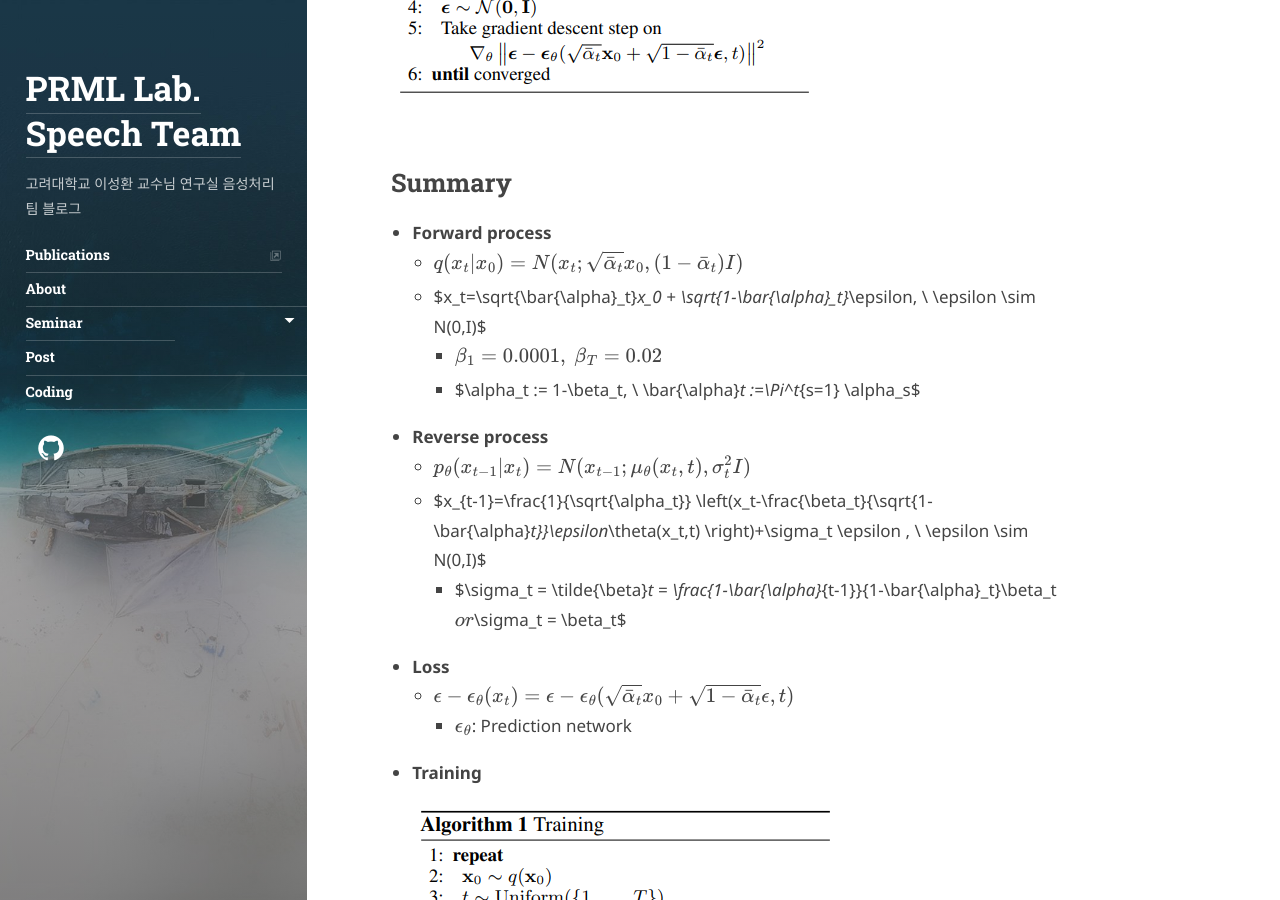
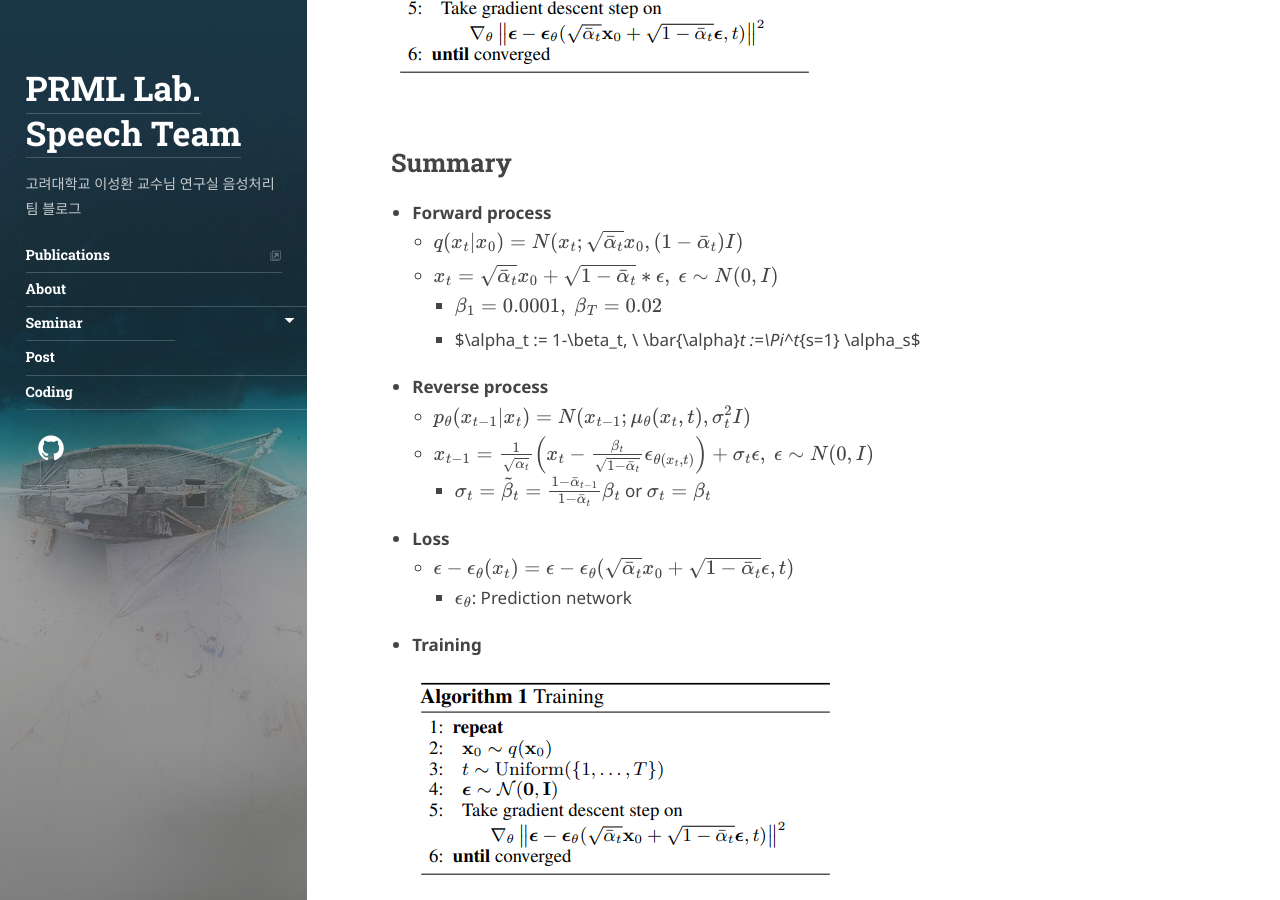
Before and after one commit to speech-team-korea/speech-team-korea.github.io, a Jekyll site: the page built from _posts/generative-model/2023-12-07-DDPM.md, in a window 1280 px wide and 900 px high, scrolled down 11504 px. Built offline with Jekyll 4.4.1, drawn with Linux system fonts in a browser that asks for light colours; some web fonts are replaced; comment, search, counter and statistics services are not loaded; some of the changed text lies outside the part shown.

Commit message:
1207_DDPM_수식수정

```diff
--- a/_posts/generative-model/2023-12-07-DDPM.md
+++ b/_posts/generative-model/2023-12-07-DDPM.md
@@ -262,7 +262,7 @@ $$
 L_{t-1}=\mathbb{E}_q\left[\frac{1}{2\sigma^2_t} \|\|\tilde{\mu}_t(x_t,x_0)-\mu_\theta(x_t,t)\|\|^2 \right] +C
 $$
 
-그리고 Forward process를 설명하면서 $x_0$에서 한 번에 $x_t$를 샘플링할 수 있는 두 변수 사이의 관계식을 알아냈습니다.$( x_t=\sqrt{\bar{\alpha}_t}*x_0 + \sqrt{1-\bar{\alpha}_t}*\epsilon)$ 이 관계식을 이용해서 $x_0$를 $x_t$에 대해 표현하면 아래와 같습니다.
+그리고 Forward process를 설명하면서 $x_0$에서 한 번에 $x_t$를 샘플링할 수 있는 두 변수 사이의 관계식을 알아냈습니다.$(x_t=\sqrt{\bar{\alpha}_t}*x_0 + \sqrt{1-\bar{\alpha}_t}*\epsilon)$ 이 관계식을 이용해서 $x_0$를 $x_t$에 대해 표현하면 아래와 같습니다.
 
 $$
 L_{t-1} - C
@@ -278,7 +278,7 @@ $$
 =\mathbb{E}_{x_0,\epsilon}\left[\frac{1}{2\sigma^2_t} \left\|\left\|\frac{1}{\sqrt{\alpha_t}} \left(x_t(x_0,\epsilon)-\frac{\beta_t}{\sqrt{1-\bar{\alpha}_t}}\epsilon \right)-\mu_\theta(x_t(x_0,\epsilon),t) \right\|\right\|^2 \right]
 $$
 
-위의 식을 보면 $**\mu_\theta$는 학습과정동안 인풋으로 주어진 $x_t$에 대해서 $\frac{1}{\sqrt{\alpha_t}} \left(x_t-\frac{\beta_t}{\sqrt{1-\bar{\alpha}_t}}\epsilon \right)$를 예측**하면 Loss를 감소시킬수 있게 됩니다. 이를 다시 Parameterization 해보면,
+위의 식을 보면 $\mu_\theta$는 **학습과정동안 인풋으로 주어진 $x_t$에 대해서 $\frac{1}{\sqrt{\alpha_t}} \left(x_t-\frac{\beta_t}{\sqrt{1-\bar{\alpha}_t}}\epsilon \right)$를 예측**하면 Loss를 감소시킬수 있게 됩니다. 이를 다시 Parameterization 해보면,
 
 $$
 \mu_\theta(x_t,t) = \tilde{\mu}_t \left(x_t,\frac{1}{\sqrt{\bar{\alpha}_t}}(x_t-\sqrt{1-\bar{\alpha}}\epsilon_\theta(x_t)) \right)
@@ -298,7 +298,7 @@ $$
 = \ \mathbb{E}_{x_{0},\epsilon} \left[\frac{\beta^2_t}{2\sigma^2_t\alpha_t(1-\bar{\alpha}_t)} \left\|\left\| \epsilon - \epsilon_\theta(x_t,t)\right\|\right\|^2 \right]
 $$
 
-요약해보면 Reverse process를 위해서 $p_\theta(x_{t-1}\|x_t)$의 분산$\Sigma_\theta(x_t,t) =\sigma^2_tI$로 고정하고, 평균인 $\mu_\theta(x_t,t)$은 어떠한 형태로 학습할지 고를 수 있습니다. 하나는 $\tilde{\mu}_t$를 예측하는 방법과, 또 다른 방법은 $\epsilon$을 예측하는 방법입니다.
+요약해보면 Reverse process를 위해서 $p_\theta(x_{t-1}\|x_t)$의 분산 $\Sigma_\theta(x_t,t) =\sigma^2_tI$로 고정하고, 평균인 $\mu_\theta(x_t,t)$은 어떠한 형태로 학습할지 고를 수 있습니다. 하나는 $\tilde{\mu}_t$를 예측하는 방법과, 또 다른 방법은 $\epsilon$을 예측하는 방법입니다.
 
 $\epsilon$-prediction을 사용했을 때 몇가지 특징이 있습니다.
 
@@ -334,13 +334,13 @@ $$
 
 - **Forward process**
     - $q(x_t\|x_0) = N(x_t;\sqrt{\bar{\alpha}_t}x_0,(1-\bar{\alpha}_t)I)$
-    - $x_t=\sqrt{\bar{\alpha}_t}*x_0 + \sqrt{1-\bar{\alpha}_t}*\epsilon, \ \epsilon \sim N(0,I)$
+    - $x_t=\sqrt{\bar{\alpha}_t}x_0 + \sqrt{1-\bar{\alpha}_t}*\epsilon, \ \epsilon \sim N(0,I)$
         - $\beta_1 = 0.0001, \  \beta_T = 0.02$
         - $\alpha_t := 1-\beta_t, \ \bar{\alpha}_t :=\Pi^t_{s=1} \alpha_s$
 - **Reverse process**
     - $p_\theta(x_{t-1} \| x_t) =N(x_{t-1} ; \mu_\theta(x_t,t), \sigma^2_tI)$
-    - $x_{t-1}=\frac{1}{\sqrt{\alpha_t}} \left(x_t-\frac{\beta_t}{\sqrt{1-\bar{\alpha}_t}}\epsilon_\theta(x_t,t) \right)+\sigma_t \epsilon , \ \epsilon \sim N(0,I)$
-        - $\sigma_t = \tilde{\beta}_t = \frac{1-\bar{\alpha}_{t-1}}{1-\bar{\alpha}_t}\beta_t$ or $\sigma_t = \beta_t$
+    - $x_{t-1}=\frac{1}{\sqrt{\alpha_t}} \left(x_t-\frac{\beta_t}{\sqrt{1-\bar{\alpha}_t}} \epsilon _{\theta(x_t,t)} \right)+\sigma_t \epsilon , \ \epsilon \sim N(0,I)$
+        - $\sigma_t = \tilde\beta_t = \frac{1-\bar{\alpha}_{t-1}}{1-\bar{\alpha}_t}\beta_t$ or $\sigma_t = \beta_t$
 - **Loss**
     - $\epsilon - \epsilon_\theta(x_t)= \epsilon - \epsilon_\theta(\sqrt{\bar{\alpha}_t}x_0 + \sqrt{1-\bar{\alpha}_t}\epsilon,t)$
         - $\epsilon_\theta$: Prediction network
```
